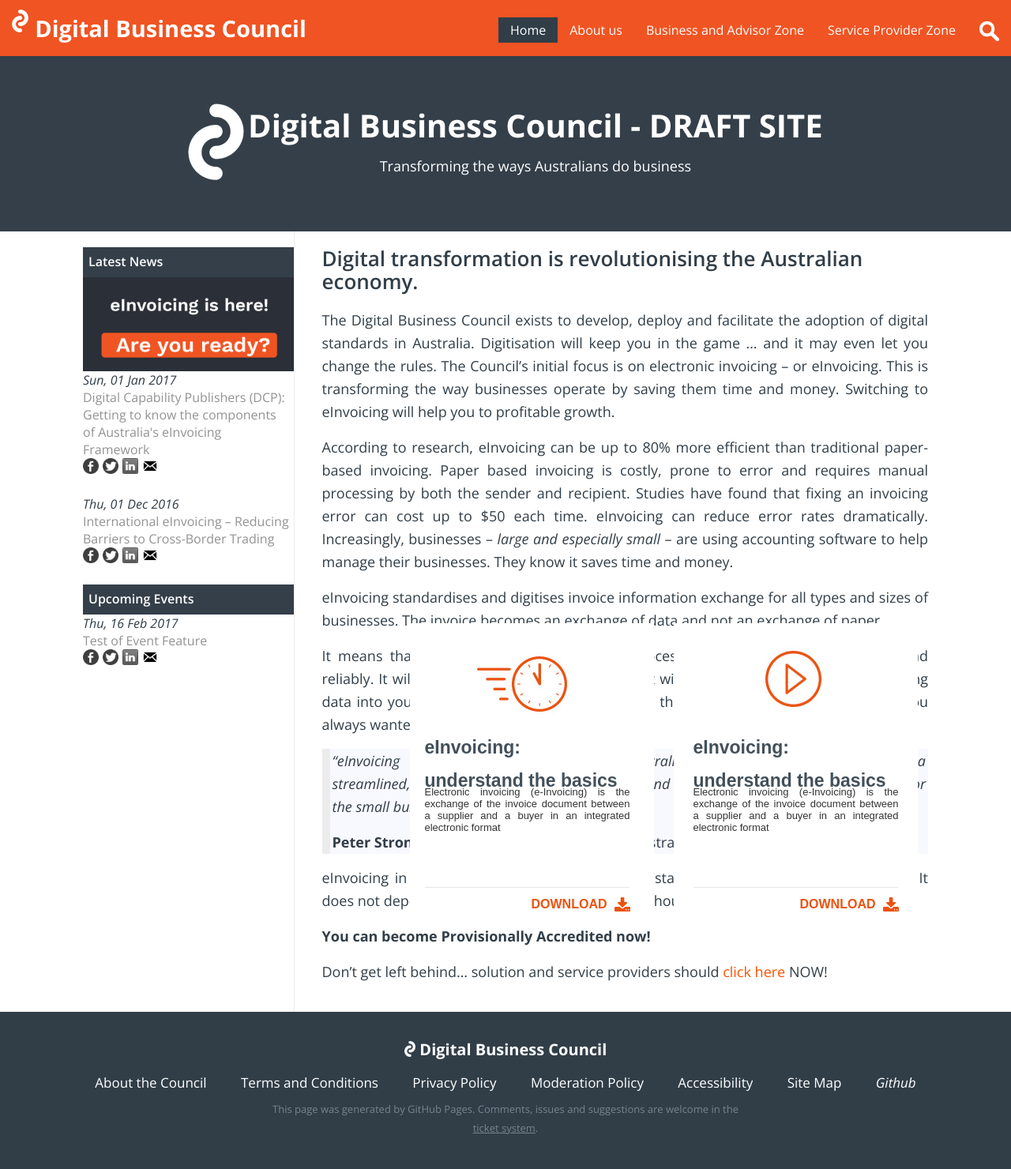
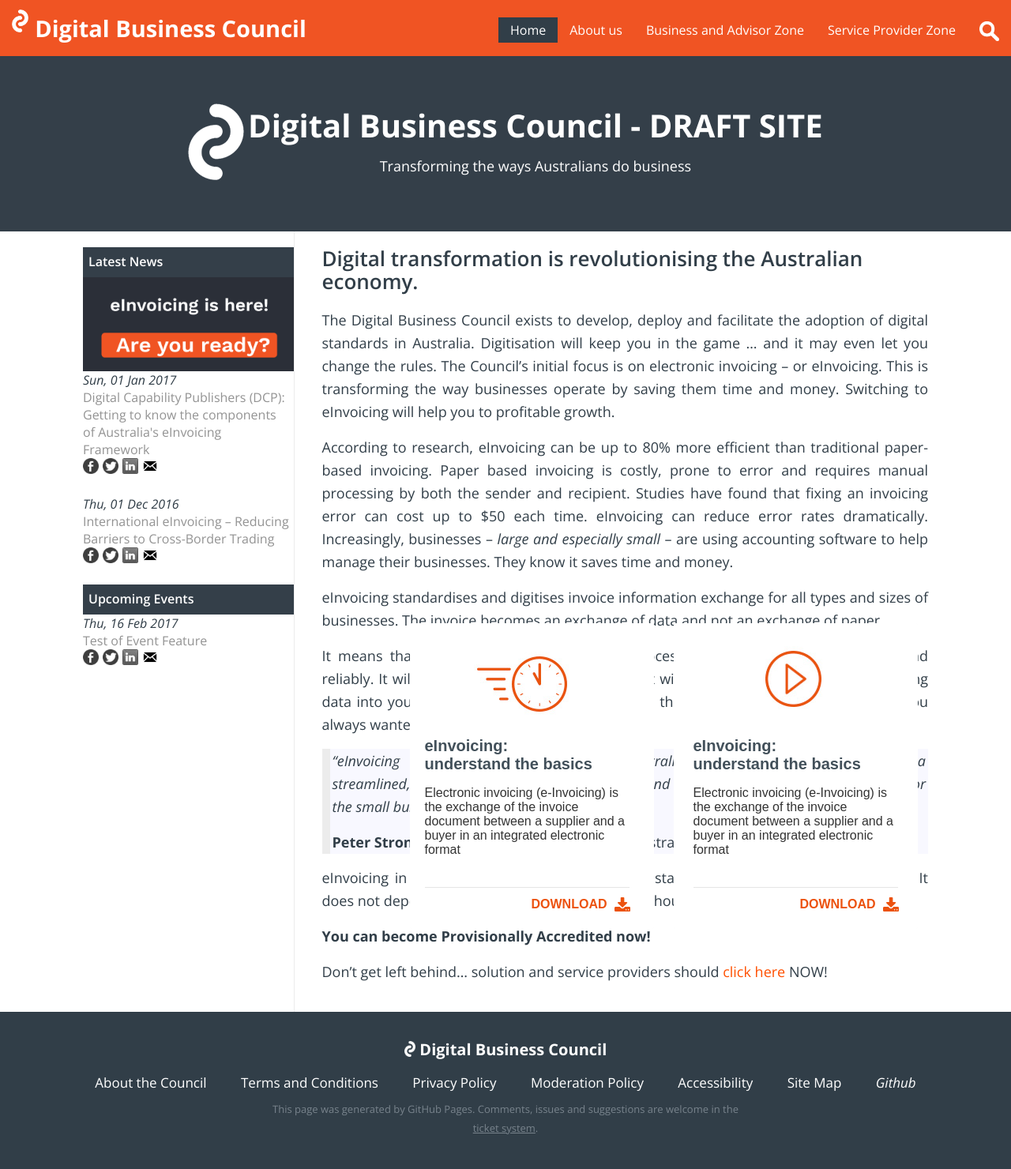
Before and after one commit to Digital-Business-Council/Digital-Business-Council.github.io, a Jekyll site: the page built from index.md, in a window 1280 px wide. Shown: the whole page at 79% size. Built offline with Jekyll 4.4.1, drawn with Linux system fonts in a browser that asks for light colours; our own code applies the rules of GitHub Pages for plain Markdown files.

Commit message:
Update _content.scss

```diff
--- a/_sass/_content.scss
+++ b/_sass/_content.scss
@@ -116,6 +116,18 @@
     border-width: 0px;
     position: absolute;
     display: block;
+	p {
+    line-height:normal;
+    margin:0px;
+    font-size:16px;
+    text-align:left;
+}
+h3 {
+    line-height:normal;
+    margin:0px;
+    font-size:20px;
+    text-align:left;
+}
 }
 
     .cta-frame{
@@ -143,6 +155,7 @@
 		color: #42505A;
     		text-align: left;
             display: block;
+
 
 	}
 	.cta-header-img {
```
